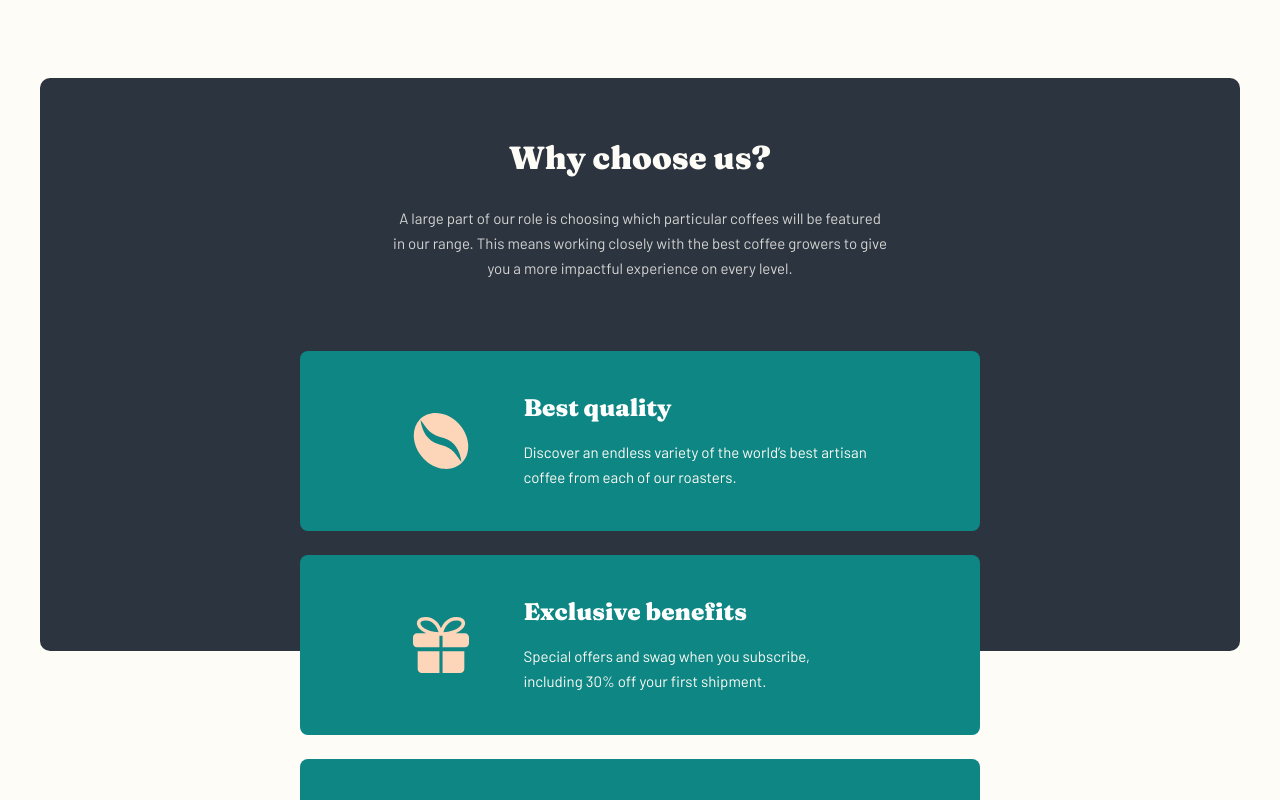
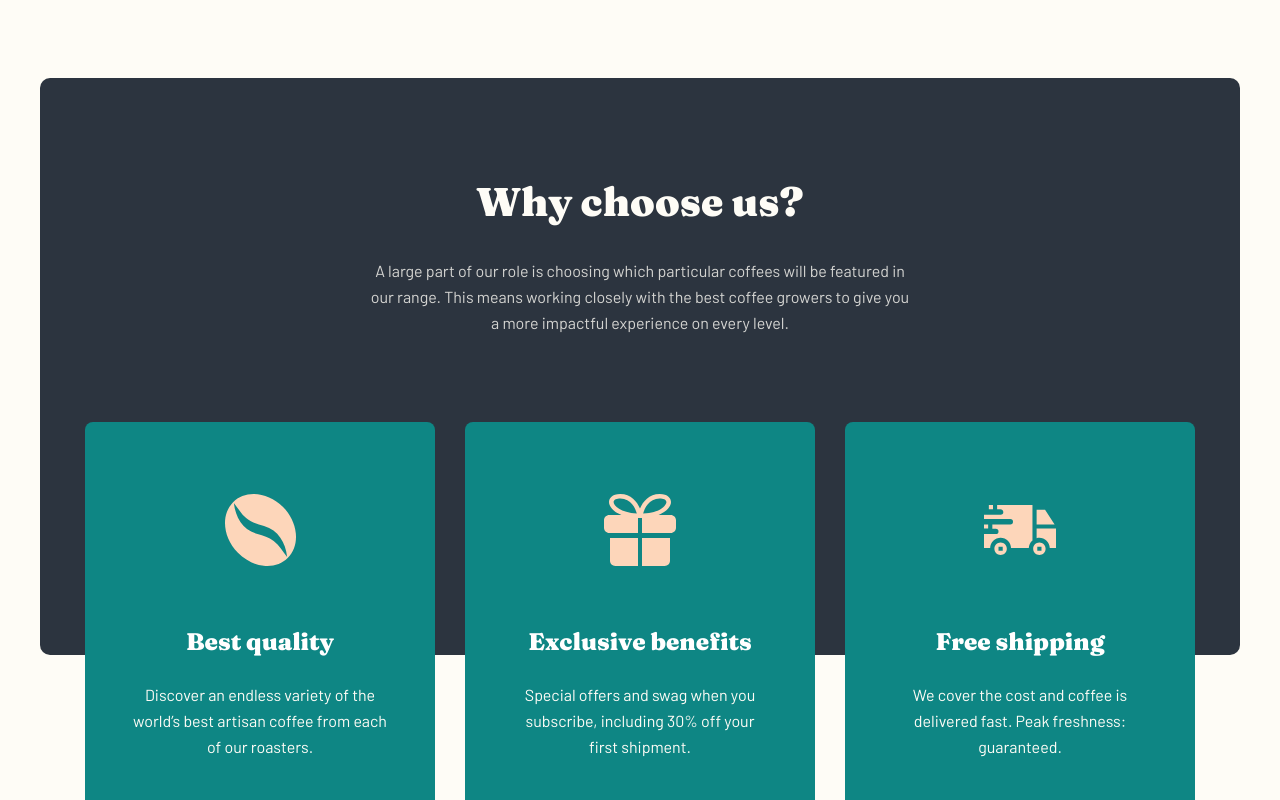
Before and after one commit to ionStici/coffeeroasters-subscription-site-fem, a React (Vite) app: page / in a window 1280 px wide. Shown: the part 1420-2220 px from the top of the page. Built offline with nearby package versions, Linux system fonts and the light colour scheme.

Commit message:
Style features component for desktop

```diff
--- a/src/styles/Features.module.scss
+++ b/src/styles/Features.module.scss
@@ -19,6 +19,11 @@
         margin-bottom: 144px;
     }
 
+    @media only screen and (min-width: 1110px) {
+        margin-bottom: 200px;
+        padding: 0 40px;
+    }
+
     &::after {
         content: '';
         position: absolute;
@@ -33,6 +38,10 @@
 
         @media only screen and (min-width: 768px) {
             height: 573px;
+        }
+
+        @media only screen and (min-width: 1110px) {
+            height: 577px;
         }
     }
 }
@@ -49,6 +58,11 @@
         margin: 0 auto 70px auto;
         padding: 56px 22px 0 22px;
     }
+
+    @media only screen and (min-width: 1110px) {
+        padding: 100px 0 0 0;
+        margin-bottom: 86px;
+    }
 }
 
 .title {
@@ -63,6 +77,13 @@
         font-size: 32px;
         line-height: 48px;
     }
+
+    @media only screen and (min-width: 1110px) {
+        font-size: 40px;
+        line-height: 48px;
+
+        margin-bottom: 32px;
+    }
 }
 
 .text {
@@ -71,6 +92,11 @@
     font-size: 15px;
     line-height: 25px;
     opacity: 0.8;
+
+    @media only screen and (min-width: 1110px) {
+        font-size: 16px;
+        line-height: 26px;
+    }
 }
 
 // // // // // // // // // // // // // // // // // // // //
@@ -82,6 +108,18 @@
         margin: 0 57px;
         text-align: left;
     }
+
+    @media only screen and (min-width: 1110px) {
+        max-width: 1110px;
+        margin: 0 auto;
+
+        display: grid;
+        justify-content: center;
+        grid-template-columns: repeat(3, minmax(0, 350px));
+        column-gap: 30px;
+
+        text-align: center;
+    }
 }
 
 .box {
@@ -91,12 +129,20 @@
 
     @media only screen and (min-width: 768px) {
         max-width: 680px;
+        height: 180px;
         margin: 0 auto;
-        height: 180px;
 
         display: flex;
         align-items: center;
         justify-content: center;
+    }
+
+    @media only screen and (min-width: 1110px) {
+        max-width: revert;
+        height: revert;
+        width: 100%;
+        margin: 0;
+        display: block;
     }
 
     &:not(:last-child) {
@@ -105,6 +151,42 @@
 
         @media only screen and (min-width: 768px) {
             padding: 0;
+        }
+
+        @media only screen and (min-width: 1110px) {
+            margin-bottom: 0;
+            padding-top: 72px;
+            padding-bottom: 48px;
+        }
+    }
+
+    &:last-child {
+        padding-top: 83px;
+
+        @media only screen and (min-width: 768px) {
+            padding: 0;
+        }
+
+        @media only screen and (min-width: 1110px) {
+            padding-top: 83px;
+        }
+
+        img {
+            margin-bottom: 67px;
+
+            @media only screen and (min-width: 768px) {
+                margin-bottom: 0;
+                margin-right: 56px;
+                width: 55px;
+                height: 39px;
+            }
+
+            @media only screen and (min-width: 1110px) {
+                width: revert;
+                height: revert;
+                margin-right: 0;
+                margin-bottom: 67px;
+            }
         }
     }
 
@@ -117,30 +199,23 @@
             width: 56px;
             height: 56px;
         }
-    }
 
-    &:last-child {
-        padding-top: 83px;
-
-        @media only screen and (min-width: 768px) {
-            padding: 0;
-        }
-
-        img {
-            margin-bottom: 67px;
-
-            @media only screen and (min-width: 768px) {
-                margin-bottom: 0;
-                margin-right: 56px;
-                width: 55px;
-                height: 39px;
-            }
+        @media only screen and (min-width: 1110px) {
+            width: revert;
+            height: revert;
+            margin-right: 0;
+            margin-bottom: 56px;
         }
     }
 
     div {
         @media only screen and (min-width: 768px) {
             width: 344px;
+        }
+
+        @media only screen and (min-width: 1110px) {
+            width: revert;
+            padding: 0 48px;
         }
     }
 
@@ -155,6 +230,10 @@
 
         @media only screen and (min-width: 768px) {
             margin-bottom: 16px;
+        }
+
+        @media only screen and (min-width: 1110px) {
+            margin-bottom: 24px;
         }
     }
 
@@ -172,6 +251,11 @@
             line-height: 25px;
             padding: 0;
         }
+
+        @media only screen and (min-width: 1110px) {
+            font-size: 16px;
+            line-height: 26px;
+        }
     }
 }
 
```
Also changed, not shown: src/styles/Hero.module.scss (+8 -8 lines).
